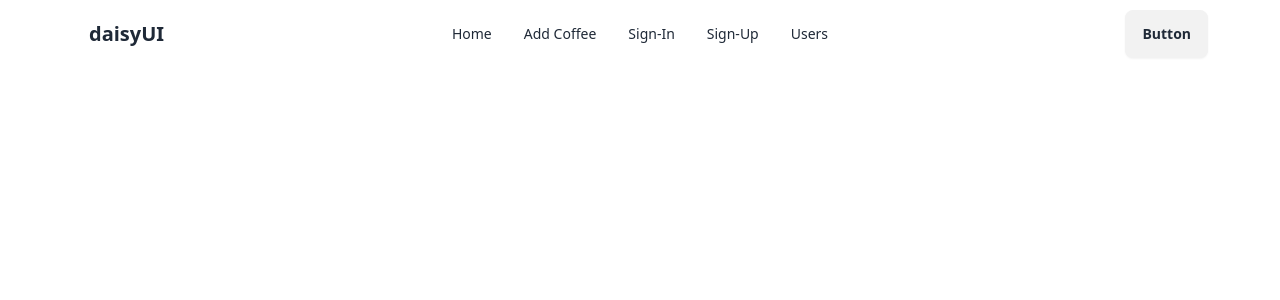
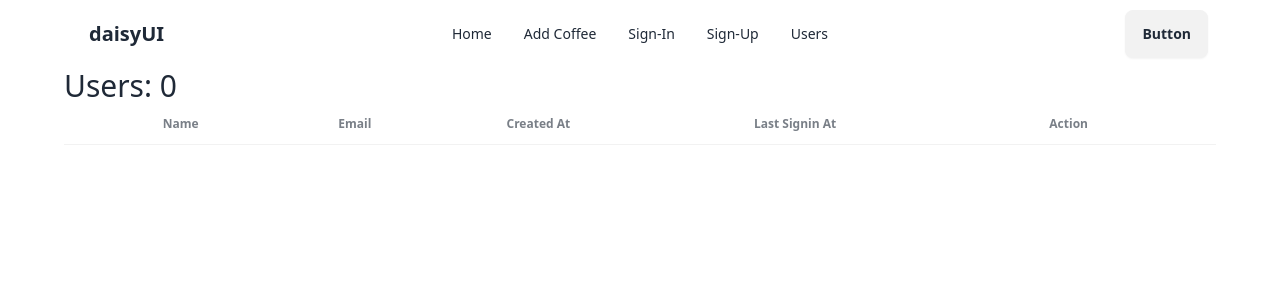
Before and after one commit to AbirhossenCSE/NodeJS, a React (Vite) app in the folder coffee-store-client-p/: page /users2 in a window 1280 px wide. Shown: the top 300 px of the page. Built offline with nearby package versions, Linux system fonts and the light colour scheme.

Commit message:
tanstack

```diff
--- a/coffee-store-client-p/src/components/Users2.jsx
+++ b/coffee-store-client-p/src/components/Users2.jsx
@@ -1,6 +1,7 @@
-import React from 'react';
+import React, { useState } from 'react';
 
 const Users2 = () => {
+    const [users, setUsers] = useState([]);
 
     const handleUserDelete = id => {
         Swal.fire({
@@ -44,7 +45,39 @@ const Users2 = () => {
 
     return (
         <div>
+            <h2 className='text-3xl'>Users: {users.length} </h2>
 
+            <div className="overflow-x-auto">
+                <table className="table">
+                    {/* head */}
+                    <thead>
+                        <tr>
+                            <th></th>
+                            <th>Name</th>
+                            <th>Email</th>
+                            <th>Created At</th>
+                            <th>Last Signin At</th>
+                            <th>Action</th>
+                        </tr>
+                    </thead>
+                    <tbody>
+                        {/* row 1 */}
+                        {
+                            users.map(user => <tr key={user._id}>
+                                <th>1</th>
+                                <td>{user.name}</td>
+                                <td>{user.email}</td>
+                                <td>{user.createAt}</td>
+                                <td>{user.lastSignInTime}</td>
+                                <td>
+                                    <button className='btn'>E</button>
+                                    <button onClick={() => handleUserDelete(user._id)} className='btn'>X</button>
+                                </td>
+                            </tr>)
+                        }
+                    </tbody>
+                </table>
+            </div>
         </div>
     );
 };
```
Lines whose indentation alone changed are shown as unchanged.
